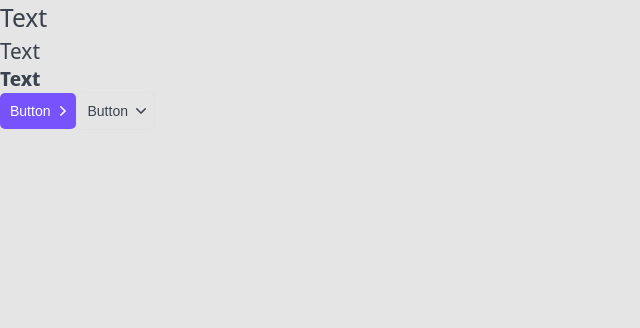
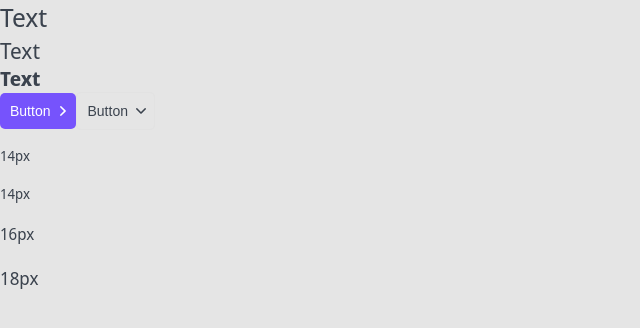
Before and after one commit to FilimonovKostya/Rating-app, a Next.js app: page / in a window 1280 px wide. Shown: the top 328 px of the page, without its empty margins (0-640 px from the left). Built offline with nearby package versions, Linux system fonts and the light colour scheme.

Commit message:
was added Paragraph component and set up

```diff
--- /dev/null
+++ b/components/Paragraph/Paragraph.module.css
@@ -0,0 +1,16 @@
+.paragraph {
+	line-height: 24px;
+}
+
+.big {
+	font-size: 18px;
+	line-height: 29px;
+}
+
+.medium {
+	font-size: 16px;
+}
+
+.small {
+	font-size: 14px;
+}
--- /dev/null
+++ b/components/Paragraph/Paragraph.props.ts
@@ -0,0 +1,6 @@
+import {DetailedHTMLProps, HTMLAttributes, ReactNode} from "react";
+
+export interface ParagraphProps extends DetailedHTMLProps<HTMLAttributes<HTMLParagraphElement>, HTMLParagraphElement> {
+    fz?: '14px' | '16px' | '18px'
+    children: ReactNode
+}
--- /dev/null
+++ b/components/Paragraph/Paragraph.tsx
@@ -0,0 +1,18 @@
+import React from 'react';
+import {ParagraphProps} from "./Paragraph.props";
+import style from './Paragraph.module.css';
+import cn from 'classnames';
+
+const Paragraph = ({fz = '14px', children, ...props}: ParagraphProps) => {
+    return (
+        <p className={cn(style.paragraph, {
+            [style.small]: fz === '14px',
+            [style.medium]: fz === '16px',
+            [style.big]: fz === '18px',
+        })} {...props}>
+            {children}
+        </p>
+    );
+};
+
+export default Paragraph;
--- a/components/index.ts
+++ b/components/index.ts
@@ -1,2 +1,3 @@
 export * from './Htag/Htag';
 export * from './Button/Button';
+export * from './Paragraph/Paragraph';
--- a/pages/index.tsx
+++ b/pages/index.tsx
@@ -1,4 +1,5 @@
 import {Button, Htag} from "../components";
+import Paragraph from "../components/Paragraph/Paragraph";
 
 export default function Home(): JSX.Element {
     return (
@@ -8,6 +9,10 @@ export default function Home(): JSX.Element {
             <Htag tag={'h3'}>Text</Htag>
             <Button appearance={'primary'} arrow={'right'}>Button</Button>
             <Button appearance={'ghost'} arrow={'down'}>Button</Button>
+            <Paragraph fz={'14px'}>14px</Paragraph>
+            <Paragraph> 14px</Paragraph>
+            <Paragraph fz={'16px'}>16px</Paragraph>
+            <Paragraph fz={'18px'}>18px</Paragraph>
         </div>
     );
 }
```
